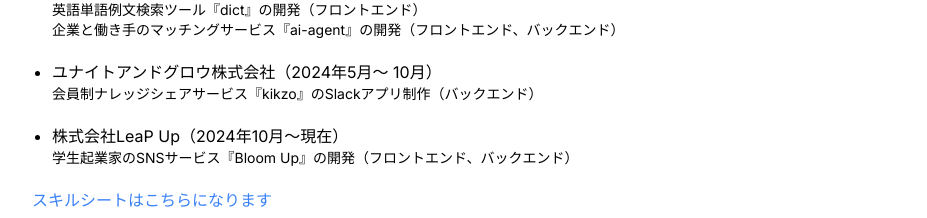
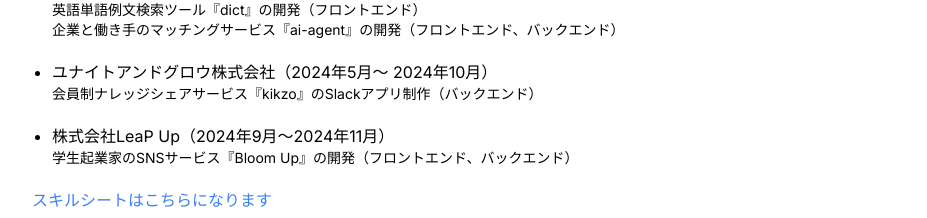
Before and after one commit to ShunyaNagahori/portfolio, a Next.js app: page / in a window 1280 px wide. Shown: the part 486-704 px from the top of the page, without its empty margins (176-1103 px from the left). Built offline with nearby package versions, Linux system fonts and the light colour scheme.

Commit message:
edit duration

```diff
--- a/src/app/page.js
+++ b/src/app/page.js
@@ -94,13 +94,13 @@
               </p>
             </li>
             <li className='m-5'>
-              ユナイトアンドグロウ株式会社（2024年5月〜 10月）
+              ユナイトアンドグロウ株式会社（2024年5月〜 2024年10月）
               <p className='text-sm'>
                 会員制ナレッジシェアサービス『kikzo』のSlackアプリ制作（バックエンド）
               </p>
             </li>
             <li className='m-5'>
-              株式会社LeaP Up（2024年10月〜現在）
+              株式会社LeaP Up（2024年9月〜2024年11月）
               <p className='text-sm'>
                 学生起業家のSNSサービス『Bloom Up』の開発（フロントエンド、バックエンド）
               </p>
```
